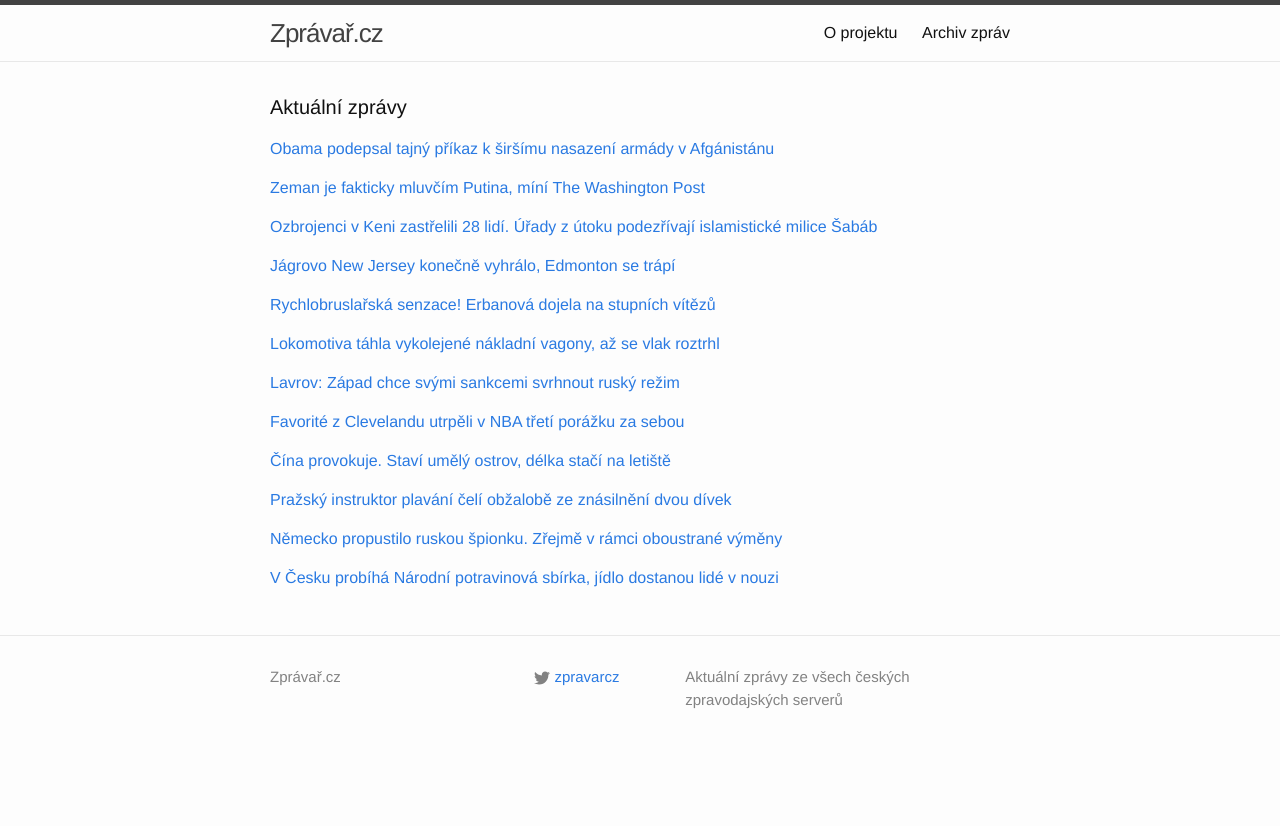
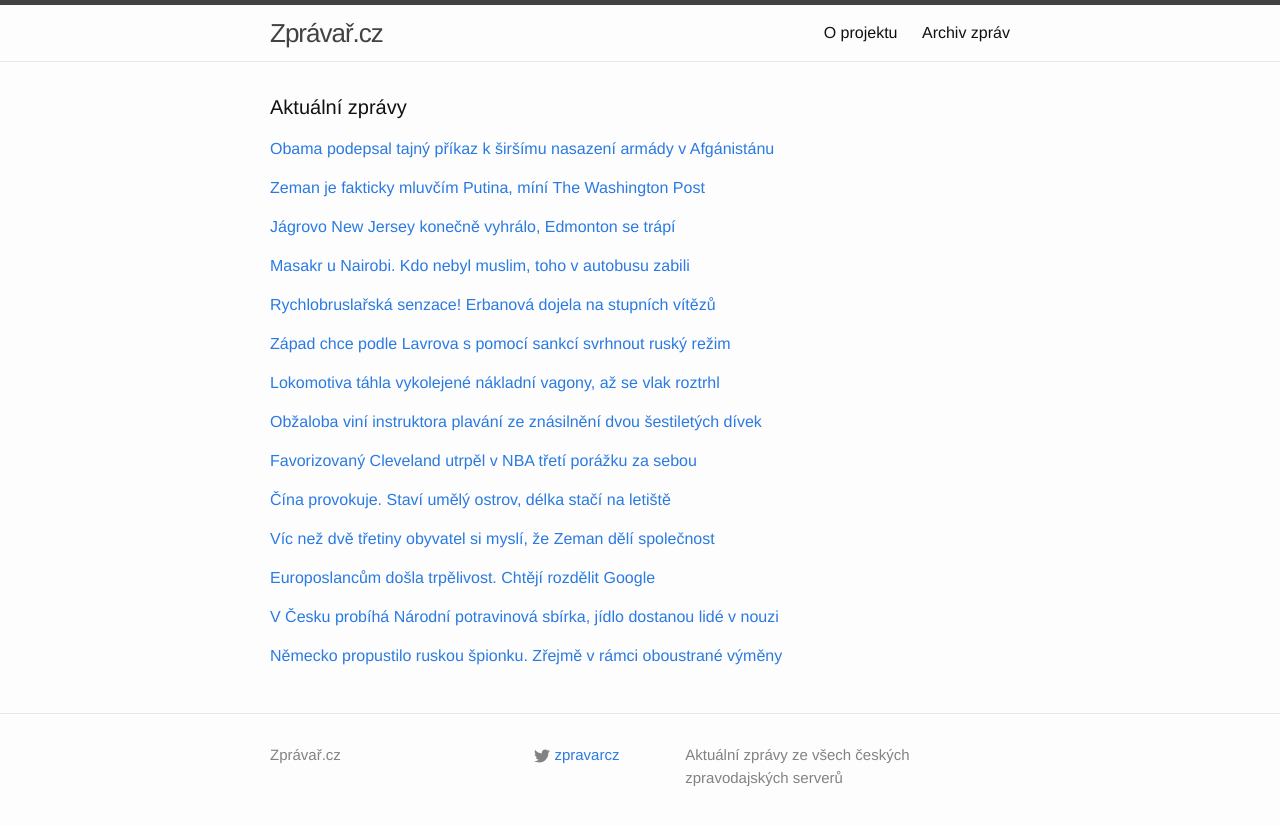
Before and after one commit to adliska/zpravar, a Jekyll site: the page built from index.html, in a window 1280 px wide. Shown: the top 826 px of the page. Built offline with Jekyll 4.4.1, drawn with Linux system fonts in a browser that asks for light colours.

Commit message:
zpravar news update

```diff
--- a/index.html
+++ b/index.html
@@ -30,19 +30,8 @@ layout: default
 <li><a href=http://zpravy.aktualne.cz/domaci/americky-tisk-zeman-je-fakticky-mluvcim-prezidenta-putina/r~458c8d94721d11e48477002590604f2e/>Americký tisk: Zeman je fakticky mluvčím prezidenta Putina - zpravy.aktualne.cz</a></li>
 <li><a href=http://www.ceskenoviny.cz/zpravy/zpravy/wp-zeman-je-fakticky-mluvcim-kremlu-pro-orbana-je-putin-vzorem/1150139>WP: Zeman je fakticky mluvčím Kremlu, pro Orbána je Putin vzorem - www.ceskenoviny.cz</a></li>
 </ul>
-</div><p><a href="javascript:;" onclick="toggle_visibility('zpravy2')">Ozbrojenci v Keni zastřelili 28 lidí. Úřady z útoku podezřívají islamistické milice Šabáb</a></p>
+</div><p><a href="javascript:;" onclick="toggle_visibility('zpravy2')">Jágrovo New Jersey konečně vyhrálo, Edmonton se trápí</a></p>
 <div id="zpravy2" style="display:none">
-<ul>
-<li><a href=http://www.rozhlas.cz/_zprava/ozbrojenci-na-severu-keni-zastrelili-28-lidi-urady-z-utoku-podezrivaji-islamisticke-milice-sabab--1423499>Ozbrojenci v Keni zastřelili 28 lidí. Úřady z útoku podezřívají islamistické milice Šabáb - www.rozhlas.cz</a></li>
-<li><a href=http://www.tyden.cz/rubriky/zahranici/afrika/islamiste-vytahli-z-autobusu-nemuslimy-a-zabili-28-lidi_324951.html>Islamisté vytáhli z autobusu nemuslimy a zabili 28 lidí - www.tyden.cz</a></li>
-<li><a href=http://www.novinky.cz/zahranicni/svet/354219-islamiste-v-keni-unesli-autobus-vytahli-z-nej-28-nemuslimu-a-postrileli-je.html>Islamisté v Keni unesli autobus, vytáhli z něj 28 nemuslimů a postříleli je - www.novinky.cz</a></li>
-<li><a href=http://www.ceskenoviny.cz/zpravy/zpravy/bojovnici-milici-sabab-v-keni-zabili-28-lidi/1150133>Bojovníci milicí Šabáb v Keni zabili 28 lidí - www.ceskenoviny.cz</a></li>
-<li><a href=http://zpravy.idnes.cz/islamiste-v-keni-unesli-autobus-dnx-/zahranicni.aspx?c=A141122_082139_zahranicni_jj>Islamisté v Keni unesli autobus, postříleli dvacet osm pasažérů - zpravy.idnes.cz</a></li>
-<li><a href=http://www.lidovky.cz/bojovnici-milici-sabab-v-keni-zabili-28-lidi-fiq-/zpravy-svet.aspx?c=A141122_082625_ln_zahranici_sho>Proti nemuslimům. Islamisté je vytahali z autobusu a postříleli  - www.lidovky.cz</a></li>
-<li><a href=http://zpravy.aktualne.cz/zahranici/islamiste-unesli-v-keni-linkovy-autobus-a-zabili-28-pasazeru/r~c6f9c5e2721611e4a10c0025900fea04/>Bojovníci milicí unesli v Keni autobus, zabili 28 pasažérů - zpravy.aktualne.cz</a></li>
-</ul>
-</div><p><a href="javascript:;" onclick="toggle_visibility('zpravy3')">Jágrovo New Jersey konečně vyhrálo, Edmonton se trápí</a></p>
-<div id="zpravy3" style="display:none">
 <ul>
 <li><a href=http://www.tyden.cz/rubriky/sport/hokej/nhl/jagrovo-new-jersey-konecne-vyhralo-edmonton-se-trapi_324945.html>Jágrovo New Jersey konečně vyhrálo, Edmonton se trápí - www.tyden.cz</a></li>
 <li><a href=http://www.rozhlas.cz/_zprava/hokejiste-new-jersey-vyhrali-v-edmontonu-cesi-se-neprosadili--1423482>Hokejisté New Jersey vyhráli v Edmontonu, Češi se neprosadili - www.rozhlas.cz</a></li>
@@ -51,6 +40,17 @@ layout: default
 <li><a href=http://hokej.idnes.cz/schneider-vychytal-new-jersey-vyhru-dvl-/nhl.aspx?c=A141122_065959_nhl_Mkr>Schneider vychytal New Jersey výhru a navíc překonal rekord Brodeura - hokej.idnes.cz</a></li>
 <li><a href=http://www.sportovninoviny.cz/zpravy/devils-vyhrali-v-edmontonu-schneider-prekonal-rekord-brodeura/1150126>Devils vyhráli v Edmontonu, Schneider překonal rekord Brodeura - www.sportovninoviny.cz</a></li>
 <li><a href=http://sport.aktualne.cz/jagrovi-devils-porazili-oilers-schneider-prekonal-brodeura/r~fe787986720811e48477002590604f2e/>Jágrovi Devils porazili Oilers, Schneider překonal Brodeura - sport.aktualne.cz</a></li>
+</ul>
+</div><p><a href="javascript:;" onclick="toggle_visibility('zpravy3')">Masakr u Nairobi. Kdo nebyl muslim, toho v autobusu zabili</a></p>
+<div id="zpravy3" style="display:none">
+<ul>
+<li><a href=http://echo24.cz/a/ij55v>Masakr u Nairobi. Kdo nebyl muslim, toho v autobusu zabili - echo24.cz</a></li>
+<li><a href=http://www.tyden.cz/rubriky/zahranici/afrika/islamiste-vytahli-z-autobusu-nemuslimy-a-zabili-28-lidi_324951.html>Islamisté vytáhli z autobusu nemuslimy a zabili 28 lidí - www.tyden.cz</a></li>
+<li><a href=http://www.novinky.cz/zahranicni/svet/354219-islamiste-v-keni-unesli-autobus-vytahli-z-nej-28-nemuslimu-a-postrileli-je.html>Islamisté v Keni unesli autobus, vytáhli z něj 28 nemuslimů a postříleli je - www.novinky.cz</a></li>
+<li><a href=http://www.ceskenoviny.cz/zpravy/zpravy/bojovnici-milici-sabab-v-keni-zabili-28-lidi/1150133>Bojovníci milicí Šabáb v Keni zabili 28 lidí - www.ceskenoviny.cz</a></li>
+<li><a href=http://zpravy.idnes.cz/islamiste-v-keni-unesli-autobus-dnx-/zahranicni.aspx?c=A141122_082139_zahranicni_jj>Islamisté v Keni unesli autobus, postříleli dvacet osm pasažérů - zpravy.idnes.cz</a></li>
+<li><a href=http://www.lidovky.cz/bojovnici-milici-sabab-v-keni-zabili-28-lidi-fiq-/zpravy-svet.aspx?c=A141122_082625_ln_zahranici_sho>Proti nemuslimům. Islamisté je vytahali z autobusu a postříleli  - www.lidovky.cz</a></li>
+<li><a href=http://zpravy.aktualne.cz/zahranici/islamiste-unesli-v-keni-linkovy-autobus-a-zabili-28-pasazeru/r~c6f9c5e2721611e4a10c0025900fea04/>Bojovníci milicí unesli v Keni autobus, zabili 28 pasažérů - zpravy.aktualne.cz</a></li>
 </ul>
 </div><p><a href="javascript:;" onclick="toggle_visibility('zpravy4')">Rychlobruslařská senzace! Erbanová dojela na stupních vítězů</a></p>
 <div id="zpravy4" style="display:none">
@@ -63,8 +63,18 @@ layout: default
 <li><a href=http://sport.aktualne.cz/erbanova-byla-ve-sp-senzacne-treti-na-petistovce/r~a7ba26a4721b11e4840b002590604f2e/>Erbanová byla ve SP senzačně třetí na pětistovce - sport.aktualne.cz</a></li>
 <li><a href=http://sport.idnes.cz/prvni-stupne-vitezu-na-petistovce-famozni-erbanova-byla-v-soulu-treti-1mr-/sporty.aspx?c=A141122_083448_sporty_ald>První stupně vítězů na pětistovce. Famózní Erbanová byla v Soulu třetí - sport.idnes.cz</a></li>
 </ul>
-</div><p><a href="javascript:;" onclick="toggle_visibility('zpravy5')">Lokomotiva táhla vykolejené nákladní vagony, až se vlak roztrhl</a></p>
+</div><p><a href="javascript:;" onclick="toggle_visibility('zpravy5')">Západ chce podle Lavrova s pomocí sankcí svrhnout ruský režim</a></p>
 <div id="zpravy5" style="display:none">
+<ul>
+<li><a href=http://www.ceskenoviny.cz/zpravy/zpravy/zapad-chce-podle-lavrova-s-pomoci-sankci-svrhnout-rusky-rezim/1150159>Západ chce podle Lavrova s pomocí sankcí svrhnout ruský režim - www.ceskenoviny.cz</a></li>
+<li><a href=http://zahranicni.ihned.cz/rusko/c1-63157970-lavrov-zapad-chce-svymi-sankcemi-svrhnout-rusky-rezim>Lavrov: Západ chce svými sankcemi svrhnout ruský režim - zahranicni.ihned.cz</a></li>
+<li><a href=http://echo24.cz/a/i9MPc>Západ chce sankcemi svrhnout ruský režim, tvrdí Lavrov - echo24.cz</a></li>
+<li><a href=http://www.tyden.cz/rubriky/zahranici/rusko-a-okoli/zapad-chce-svrhnout-rusky-rezim-rekl-sefdiplomat-lavrov_324949.html>Západ chce svrhnout ruský režim, řekl šéfdiplomat Lavrov - www.tyden.cz</a></li>
+<li><a href=http://zpravy.aktualne.cz/zahranici/zive-sobota-22-listopadu-ukrajina-rusko-separatiste/r~a1a841c4715811e48477002590604f2e/>Živě: Západ chce svrhnout ruský režim, řekl Putinův ministr - zpravy.aktualne.cz</a></li>
+<li><a href=http://zpravy.e15.cz/zahranicni/politika/lavrov-zapad-chce-pomoci-sankci-svrhnout-rusky-rezim-1139095>Lavrov: Západ chce pomocí sankcí svrhnout ruský režim - zpravy.e15.cz</a></li>
+</ul>
+</div><p><a href="javascript:;" onclick="toggle_visibility('zpravy6')">Lokomotiva táhla vykolejené nákladní vagony, až se vlak roztrhl</a></p>
+<div id="zpravy6" style="display:none">
 <ul>
 <li><a href=http://ostrava.idnes.cz/vykolejeni-nakladniho-vlaku-ostrava-dvx-/ostrava-zpravy.aspx?c=A141122_095613_ostrava-zpravy_mav>Lokomotiva táhla vykolejené nákladní vagony, až se vlak roztrhl - ostrava.idnes.cz</a></li>
 <li><a href=http://www.rozhlas.cz/_zprava/v-ostrave-vykolejil-nakladni-vlak-skoda-se-odhaduje-na-vic-nez-5-a-pul-milionu-korun--1423491>V Ostravě vykolejil nákladní vlak, škoda se odhaduje na víc než 5 a půl milionu korun - www.rozhlas.cz</a></li>
@@ -73,48 +83,55 @@ layout: default
 <li><a href=http://www.ceskenoviny.cz/zpravy/zpravy/v-ostrave-vykolejil-nakladni-vlak-skoda-je-5-6-milionu-kc/1150136>V Ostravě vykolejil nákladní vlak, škoda je 5,6 milionu Kč - www.ceskenoviny.cz</a></li>
 <li><a href=http://zpravy.aktualne.cz/regiony/moravskoslezsky/v-ostrave-vykolejil-nakladni-vlak-skoda-je-5-6-milionu/r~3d698200721a11e497f0002590604f2e/>V Ostravě vykolejil nákladní vlak, škoda je 5,6 milionu - zpravy.aktualne.cz</a></li>
 </ul>
-</div><p><a href="javascript:;" onclick="toggle_visibility('zpravy6')">Lavrov: Západ chce svými sankcemi svrhnout ruský režim</a></p>
-<div id="zpravy6" style="display:none">
-<ul>
-<li><a href=http://zahranicni.ihned.cz/rusko/c1-63157970-lavrov-zapad-chce-svymi-sankcemi-svrhnout-rusky-rezim>Lavrov: Západ chce svými sankcemi svrhnout ruský režim - zahranicni.ihned.cz</a></li>
-<li><a href=http://echo24.cz/a/i9MPc>Západ chce sankcemi svrhnout ruský režim, tvrdí Lavrov - echo24.cz</a></li>
-<li><a href=http://www.tyden.cz/rubriky/zahranici/rusko-a-okoli/zapad-chce-svrhnout-rusky-rezim-rekl-sefdiplomat-lavrov_324949.html>Západ chce svrhnout ruský režim, řekl šéfdiplomat Lavrov - www.tyden.cz</a></li>
-<li><a href=http://zpravy.aktualne.cz/zahranici/zive-sobota-22-listopadu-ukrajina-rusko-separatiste/r~a1a841c4715811e48477002590604f2e/>Živě: Západ chce svrhnout ruský režim, řekl Putinův ministr - zpravy.aktualne.cz</a></li>
-<li><a href=http://zpravy.e15.cz/zahranicni/politika/lavrov-zapad-chce-pomoci-sankci-svrhnout-rusky-rezim-1139095>Lavrov: Západ chce pomocí sankcí svrhnout ruský režim - zpravy.e15.cz</a></li>
-</ul>
-</div><p><a href="javascript:;" onclick="toggle_visibility('zpravy7')">Favorité z Clevelandu utrpěli v NBA třetí porážku za sebou</a></p>
+</div><p><a href="javascript:;" onclick="toggle_visibility('zpravy7')">Obžaloba viní instruktora plavání ze znásilnění dvou šestiletých dívek</a></p>
 <div id="zpravy7" style="display:none">
 <ul>
+<li><a href=http://praha.idnes.cz/znasilneni-instruktor-plavani-soud-d73-/praha-zpravy.aspx?c=A141122_103654_praha-zpravy_mav>Obžaloba viní instruktora plavání ze znásilnění dvou šestiletých dívek - praha.idnes.cz</a></li>
+<li><a href=http://www.ceskenoviny.cz/zpravy/zpravy/prazsky-instruktor-plavani-celi-obzalobe-ze-znasilneni-dvou-divek/1150157>Pražský instruktor plavání čelí obžalobě ze znásilnění dvou dívek - www.ceskenoviny.cz</a></li>
+<li><a href=http://www.novinky.cz/domaci/354224-instruktora-plavani-policie-obzalovala-ze-znasilneni-dvou-holcicek.html>Instruktora plavání policie obžalovala ze znásilnění dvou holčiček - www.novinky.cz</a></li>
+<li><a href=http://zpravy.aktualne.cz/regiony/praha/instruktor-plavani-byl-obzalovan-ze-znasilneni-dvou-divek/r~38d87402722511e4840b002590604f2e/>Instruktor plavání byl obžalován ze znásilnění dvou dívek - zpravy.aktualne.cz</a></li>
+</ul>
+</div><p><a href="javascript:;" onclick="toggle_visibility('zpravy8')">Favorizovaný Cleveland utrpěl v NBA třetí porážku za sebou</a></p>
+<div id="zpravy8" style="display:none">
+<ul>
+<li><a href=http://www.sportovninoviny.cz/zpravy/favorizovany-cleveland-utrpel-v-nba-treti-porazku-za-sebou/1150154>Favorizovaný Cleveland utrpěl v NBA třetí porážku za sebou - www.sportovninoviny.cz</a></li>
 <li><a href=http://sport.aktualne.cz/favorite-z-clevelandu-utrpeli-v-nba-treti-porazku-za-sebou/r~54ff66d2722411e490f70025900fea04/>Favorité z Clevelandu utrpěli v NBA třetí porážku za sebou - sport.aktualne.cz</a></li>
 <li><a href=http://sport.idnes.cz/basketbalova-nba-0kd-/basket.aspx?c=A141122_094148_sport-basket_ald>Další prohra Clevelandu. Parta kolem Jamese narazila ve Washingtonu - sport.idnes.cz</a></li>
 <li><a href=http://www.denik.cz/ostatni_sport/favorizovany-cleveland-utrpel-v-nba-treti-porazku-za-sebou-20141122.html>Favorizovaný Cleveland utrpěl v NBA třetí porážku za sebou - www.denik.cz</a></li>
 </ul>
-</div><p><a href="javascript:;" onclick="toggle_visibility('zpravy8')">Čína provokuje. Staví umělý ostrov, délka stačí na letiště</a></p>
-<div id="zpravy8" style="display:none">
+</div><p><a href="javascript:;" onclick="toggle_visibility('zpravy9')">Čína provokuje. Staví umělý ostrov, délka stačí na letiště</a></p>
+<div id="zpravy9" style="display:none">
 <ul>
 <li><a href=http://www.tyden.cz/rubriky/zahranici/asie-a-oceanie/cina-provokuje-stavi-umely-ostrov-delka-staci-na-letiste_324937.html>Čína provokuje. Staví umělý ostrov, délka stačí na letiště - www.tyden.cz</a></li>
 <li><a href=http://zpravy.idnes.cz/cina-stavi-ostrov-spratly-dc4-/zahranicni.aspx?c=A141122_083128_zahranicni_jw>Peking navršil v Jihočínském moři umělý ostrov. Délka stačí na letiště - zpravy.idnes.cz</a></li>
 <li><a href=http://www.ceskenoviny.cz/zpravy/zpravy/cina-dela-v-jihocinskem-mori-umely-ostrov-asi-leteckou-zakladnu/1150117>Čína dělá v Jihočínském moři umělý ostrov, asi leteckou základnu - www.ceskenoviny.cz</a></li>
 </ul>
-</div><p><a href="javascript:;" onclick="toggle_visibility('zpravy9')">Pražský instruktor plavání čelí obžalobě ze znásilnění dvou dívek</a></p>
-<div id="zpravy9" style="display:none">
+</div><p><a href="javascript:;" onclick="toggle_visibility('zpravy10')">Víc než dvě třetiny obyvatel si myslí, že Zeman dělí společnost</a></p>
+<div id="zpravy10" style="display:none">
 <ul>
-<li><a href=http://www.ceskenoviny.cz/zpravy/zpravy/prazsky-instruktor-plavani-celi-obzalobe-ze-znasilneni-dvou-divek/1150157>Pražský instruktor plavání čelí obžalobě ze znásilnění dvou dívek - www.ceskenoviny.cz</a></li>
-<li><a href=http://www.novinky.cz/domaci/354224-instruktora-plavani-policie-obzalovala-ze-znasilneni-dvou-holcicek.html>Instruktora plavání policie obžalovala ze znásilnění dvou holčiček - www.novinky.cz</a></li>
-<li><a href=http://zpravy.aktualne.cz/regiony/praha/instruktor-plavani-byl-obzalovan-ze-znasilneni-dvou-divek/r~38d87402722511e4840b002590604f2e/>Instruktor plavání byl obžalován ze znásilnění dvou dívek - zpravy.aktualne.cz</a></li>
+<li><a href=http://www.denik.cz/z_domova/vic-nez-dve-tretiny-obyvatel-si-mysli-ze-zeman-deli-spolecnost-20141122.html>Víc než dvě třetiny obyvatel si myslí, že Zeman dělí společnost - www.denik.cz</a></li>
+<li><a href=http://www.rozhlas.cz/_zprava/nektere-zemanovy-vyroky-doma-i-v-zahranici-vadi-vetsine-obyvatel-ukazal-pruzkum-pro-cro--1423478>Některé Zemanovy výroky doma i v zahraničí vadí většině obyvatel, ukázal průzkum pro ČRo - www.rozhlas.cz</a></li>
+<li><a href=http://www.rozhlas.cz/_zprava/vyroky-prezidenta-zemana-doma-i-v-zahranici-vadi-vetsine-obyvatel-ukazal-pruzkum-pro-cro--1423478>Některé Zemanovy výroky doma i v zahraničí vadí většině obyvatel, ukázal průzkum pro ČRo - www.rozhlas.cz</a></li>
 </ul>
-</div><p><a href="javascript:;" onclick="toggle_visibility('zpravy10')">Německo propustilo ruskou špionku. Zřejmě v rámci oboustrané výměny</a></p>
-<div id="zpravy10" style="display:none">
+</div><p><a href="javascript:;" onclick="toggle_visibility('zpravy11')">Europoslancům došla trpělivost. Chtějí rozdělit Google</a></p>
+<div id="zpravy11" style="display:none">
+<ul>
+<li><a href=https://echo24.cz/a/itpvU>Europoslancům došla trpělivost. Chtějí rozdělit Google - echo24.cz</a></li>
+<li><a href=http://www.denik.cz/ekonomika/europoslanci-chteji-prosadit-rozdeleni-googlu-20141122.html>Europoslanci chtějí prosadit rozdělení Googlu - www.denik.cz</a></li>
+<li><a href=http://mobil.idnes.cz/google-chce-mit-android-pod-kontrolou-dwh-/mob_tech.aspx?c=A141102_025453_mob_tech_ada>Google chce mít Android pod kontrolou. Možná dá servisní balíček zadarmo - mobil.idnes.cz</a></li>
+</ul>
+</div><p><a href="javascript:;" onclick="toggle_visibility('zpravy12')">V Česku probíhá Národní potravinová sbírka, jídlo dostanou lidé v nouzi</a></p>
+<div id="zpravy12" style="display:none">
+<ul>
+<li><a href=http://zpravy.idnes.cz/druhy-rocnik-narodni-potravinove-sbirky-fpn-/domaci.aspx?c=A141122_100518_domaci_jj>V Česku probíhá Národní potravinová sbírka, jídlo dostanou lidé v nouzi - zpravy.idnes.cz</a></li>
+<li><a href=http://www.ceskatelevize.cz/ct24/ekonomika/293141-kona-se-druha-potravinova-sbirka-chce-shromazdit-100-tun-jidla/>Koná se druhá potravinová sbírka, chce shromáždit 100 tun jídla - www.ceskatelevize.cz</a></li>
+<li><a href=http://www.ceskenoviny.cz/zpravy/zpravy/lide-dnes-mohou-v-obchodech-darovat-potraviny-pro-lidi-v-nouzi/1150119>Lidé dnes mohou v obchodech darovat potraviny pro lidi v nouzi - www.ceskenoviny.cz</a></li>
+</ul>
+</div><p><a href="javascript:;" onclick="toggle_visibility('zpravy13')">Německo propustilo ruskou špionku. Zřejmě v rámci oboustrané výměny</a></p>
+<div id="zpravy13" style="display:none">
 <ul>
 <li><a href=http://zahranicni.ihned.cz/evropa-slovensko/c1-63157570-nemecko-propustilo-ruskou-spionku-zrejme-v-ramci-oboustrane-vymeny>Německo propustilo ruskou špionku. Zřejmě v rámci oboustrané výměny - zahranicni.ihned.cz</a></li>
 <li><a href=http://zpravy.aktualne.cz/zahranici/nemecko-propustilo-agentku-odsouzenou-za-spionaz-pro-rusko/r~28e3b7d4720f11e490f70025900fea04/>Německo propustilo agentku odsouzenou za špionáž pro Rusko - zpravy.aktualne.cz</a></li>
 <li><a href=http://www.ceskenoviny.cz/zpravy/zpravy/nemecko-propustilo-spionku-pro-rusko-zrejme-v-ramci-vymeny/1150114>Německo propustilo špionku pro Rusko, zřejmě v rámci výměny - www.ceskenoviny.cz</a></li>
 </ul>
-</div><p><a href="javascript:;" onclick="toggle_visibility('zpravy11')">V Česku probíhá Národní potravinová sbírka, jídlo dostanou lidé v nouzi</a></p>
-<div id="zpravy11" style="display:none">
-<ul>
-<li><a href=http://zpravy.idnes.cz/druhy-rocnik-narodni-potravinove-sbirky-fpn-/domaci.aspx?c=A141122_100518_domaci_jj>V Česku probíhá Národní potravinová sbírka, jídlo dostanou lidé v nouzi - zpravy.idnes.cz</a></li>
-<li><a href=http://www.ceskatelevize.cz/ct24/ekonomika/293141-kona-se-druha-potravinova-sbirka-chce-shromazdit-100-tun-jidla/>Koná se druhá potravinová sbírka, chce shromáždit 100 tun jídla - www.ceskatelevize.cz</a></li>
-<li><a href=http://www.ceskenoviny.cz/zpravy/zpravy/lide-dnes-mohou-v-obchodech-darovat-potraviny-pro-lidi-v-nouzi/1150119>Lidé dnes mohou v obchodech darovat potraviny pro lidi v nouzi - www.ceskenoviny.cz</a></li>
-</ul>
 </div></div>
```
